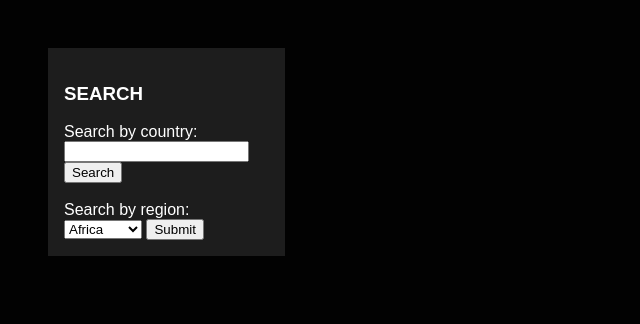
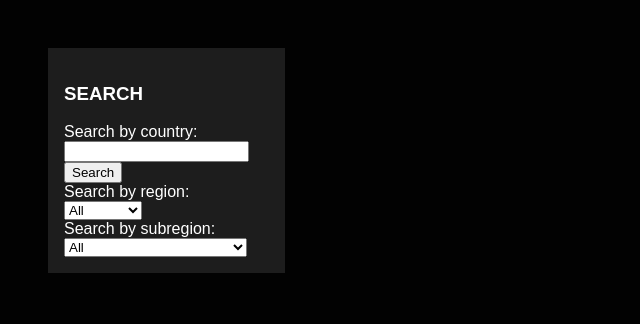
Before and after one commit to sabrinalord/country-app, a plain HTML site: page index.html in a window 1280 px wide. Shown: the whole page, without its empty margins (0-640 px from the left). Drawn offline with Linux system fonts and the light colour scheme; no server answers.

Commit message:
feat(sub-region filter)
added sub region filter

```diff
--- a/index.html
+++ b/index.html
@@ -25,18 +25,56 @@
 			<input type="text" name="name" id="country-name">
 			<button type="submit">Search</button>
 		</form>
-			<br>
+
+
 		<form id ="filter-region">
 			<label for="region">Search by region:</label>
 			<br>
 				<select id="region-select" name="region">
+				<option value="default">All</option>
 				<option value="africa">Africa</option>
 				<option value="americas">Americas</option>
 				<option value="asia">Asia</option>
 				<option value="europe">Europe</option>
 				<option value="oceania">Oceania</option>
 				</select>
-			<input type="submit">
+		</form>
+
+
+			<form id ="filter-subregion">
+			<label for="subregion">Search by subregion:</label>
+			<br>
+				<select id="subregion-select" name="subregion">
+			 <option value="default">All</option>
+
+				<option value="northern-africa">Northern Africa</option>
+				<option value="eastern-africa">Eastern Africa</option>
+			    <option value="middle-africa">Middle Africa</option>
+				<option value="southern-africa">Southern Africa</option>
+				<option value="western-africa">Western Africa</option>
+=
+				<option value="carribean">Carribean</option>
+				<option value="central-america">Central America</option>
+				<option value="south-america">South America</option>
+				<option value="northern-america">Northern America</option>
+
+				<option value="central-asia">Central Asia</option>
+				<option value="eastern-asia">Eastern Asia</option>
+				<option value="south-eastern-asia">South-eastern Asia</option>
+				<option value="southern-asia">Southern Asia</option>
+				<option value="western-asia">Western Asia</option>
+
+
+				<option value="northern-europe">Northern Europe</option>
+				<option value="eastern-europe">Eastern Europe</option>
+				<option value="sourthern-europe">Southern Europe</option>
+				<option value="western-europe">Western Europe</option>
+
+				<option value="australia-new-zealand">Australia and New Zealand</option>
+				<option value="melanesia">Melanesia</option>
+				<option value="micronesia">Micronesia</option>
+				<option value="polynesia">Polynesia</option>
+				</select>
 		</form>
 
 		</div>
--- a/script.js
+++ b/script.js
@@ -6,8 +6,9 @@ let countryNameQuery = ""
 const regionForm = document.getElementById('filter-region')
 let regionValue = ""
 
+const subregionForm = document.getElementById('filter-subregion')
+let subregionValue = ""
 
-// ---------  Filters -------------------
 
 async function getCountries() {
 	let response = await fetch('https://restcountries.eu/rest/v2/all');
@@ -18,9 +19,6 @@ return countriesData
 }
 
 
-//take the countries data. If the query is empty, then display all.
-//If it is not empty, only display the filtered results
-
 function DisplayAndFilterHTML(countriesData){
 	let aCountry = countriesData[0];
 	let filterResults = []
@@ -28,10 +26,12 @@ function DisplayAndFilterHTML(countriesData){
 	// display all countries as default
 	countriesWrapper.innerHTML = countriesData.map(createHTML).join('')
 
+	// filter options
+	countryNameForm.addEventListener('submit', watchNameForm)
 
-	regionForm.addEventListener('submit', watchRegionForm)
+	regionForm.addEventListener('change', watchRegionForm)
 
-	countryNameForm.addEventListener('submit', watchNameForm)
+	subregionForm.addEventListener('change', watchSubRegionForm)
 
 
 	function watchNameForm(event){
@@ -50,6 +50,15 @@ function DisplayAndFilterHTML(countriesData){
 	displayFilter(filterResults)
 }
 
+	function watchSubRegionForm(event) {
+	event.preventDefault();
+	let subregionSelect = document.getElementById('subregion-select')
+	subregionText = subregionSelect.options[subregionSelect.selectedIndex].text;
+	filterResults = countriesData.filter(country => country.subregion === subregionText)
+	displayFilter(filterResults)
+}
+
+
 
 	  function displayFilter(filterResults){
 		if (filterResults.length != 0) {
@@ -60,8 +69,6 @@ function DisplayAndFilterHTML(countriesData){
       }
 
 }
-
-
 
 
 
```
Also changed, not shown: 1 other file.
